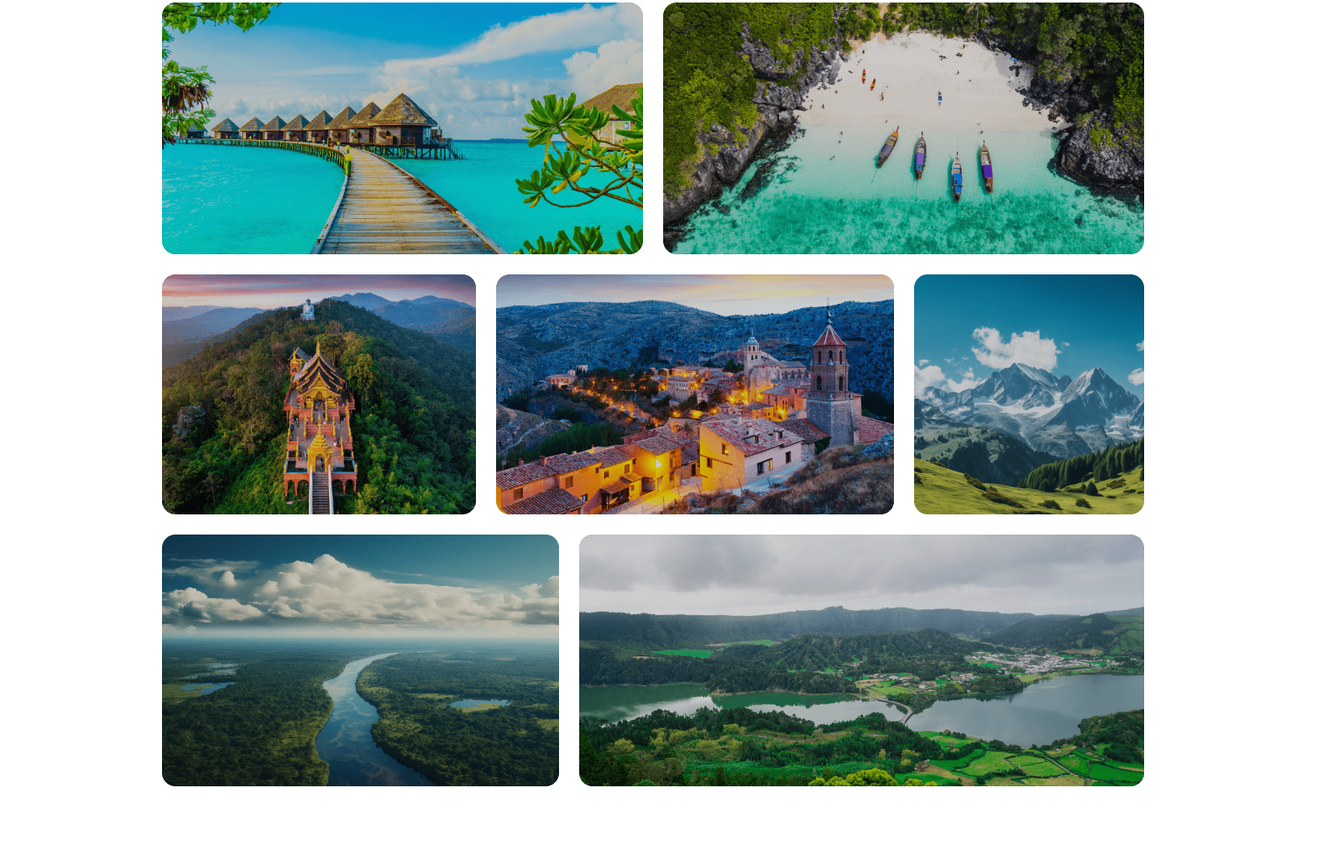
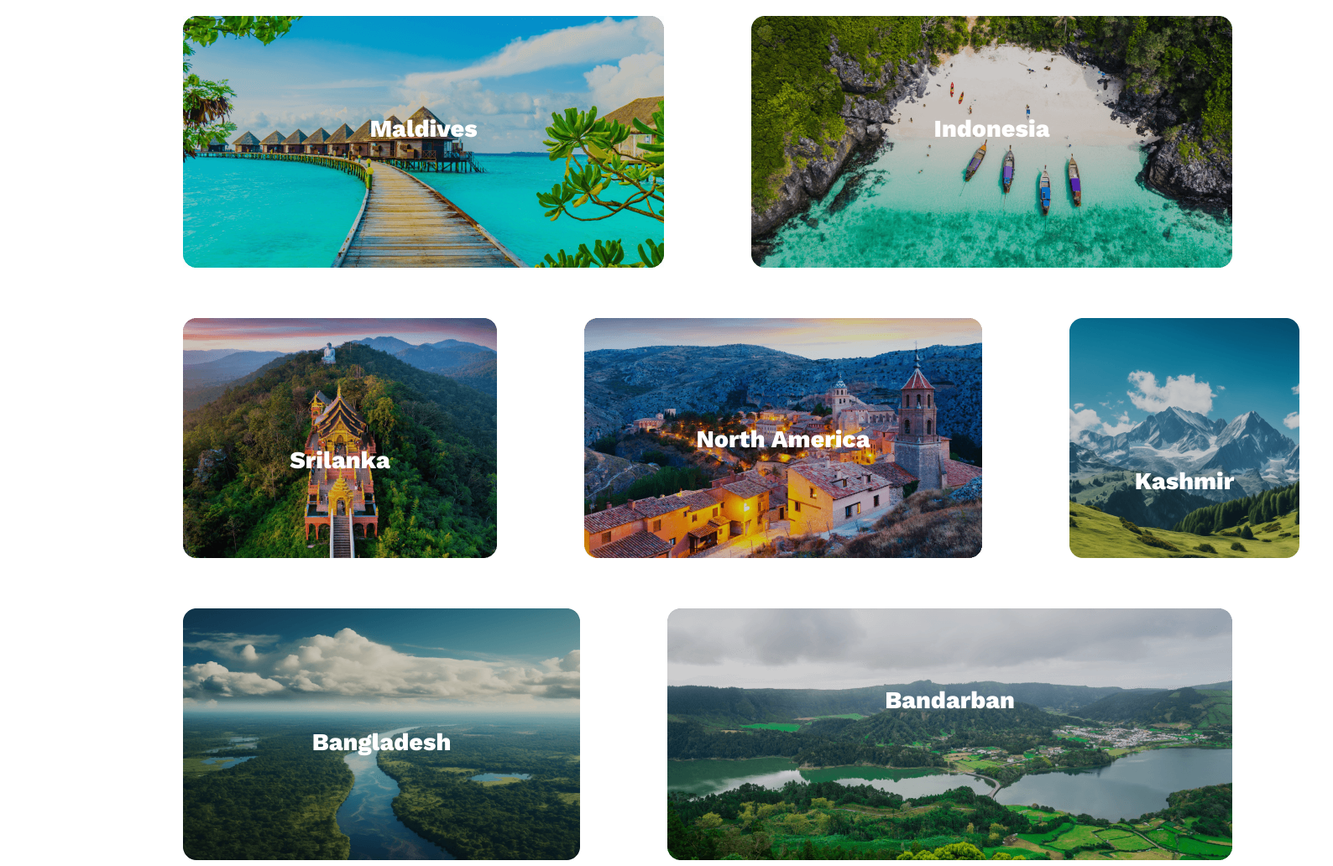
Before and after one commit to SafinAlFahad/b9a2-ridoy-travels, a plain HTML site: page index.html in a window 1280 px wide. Shown: the part 1598-2630 px from the top of the page at 84% size, 1588 px wide, since content can reach past the window. Drawn offline with nearby package versions, Linux system fonts and the light colour scheme.

Commit message:
added text in the images of third part

```diff
--- a/index.html
+++ b/index.html
@@ -71,18 +71,42 @@
             </div>
 
             <div class="third-img-container">
+
                 <div class="row1">
+                    <figure>
                         <img src="Images/Rectangle 5.png" alt="">
+                        <figcaption>Maldives</figcaption>
+                    </figure>
+                    <figure>
                         <img src="Images/Rectangle 8.png" alt="">
+                        <figcaption>Indonesia</figcaption>
+                    </figure>
                 </div>
                 <div class="row2">
+                    <figure>
                         <img src="Images/Rectangle 6.png" alt="">
+                        <figcaption>Srilanka</figcaption>
+                    </figure>
+                    <figure>
                         <img src="Images/Rectangle 7.png" alt="">
+                        <figcaption>North America</figcaption>
+                    </figure>
+                    <figure>
                         <img src="Images/Rectangle 9.png" alt="">
+                        <figcaption>Kashmir</figcaption>
+                    </figure>
+
                 </div>
                 <div class="row3">
+                    <figure>
                         <img src="Images/Rectangle 11.png" alt="">
+                        <figcaption>Bangladesh</figcaption>
+                    </figure>
+                    <figure>
                         <img src="Images/Rectangle 10.png" alt="">
+                        <figcaption>Bandarban</figcaption>
+                    </figure>
+
                 </div>
             </div>
 
--- a/styles/travel.css
+++ b/styles/travel.css
@@ -168,6 +168,23 @@ nav li a{
     margin-right: 24px;
     /* border: 1px solid blue; */
 }
+figure{
+    position: relative;
+    text-align: center;
+}
+
+figcaption{
+    position: absolute;
+    bottom: 0;
+    left: 0;
+    right: 0;
+    color: white;
+    padding: 10px;
+    font-size: 1.8rem;
+    font-weight: 800;
+    margin-bottom: 25%;
+    /* margin: 0; */
+  }
 .row1, .row2, .row3{
     display: flex;
     gap: 24px;
```
Lines whose indentation alone changed are shown as unchanged.
